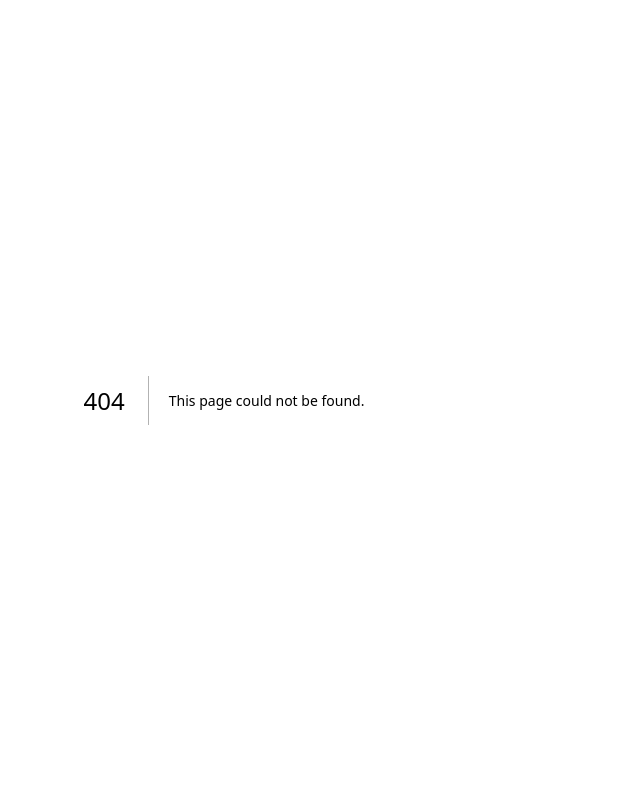
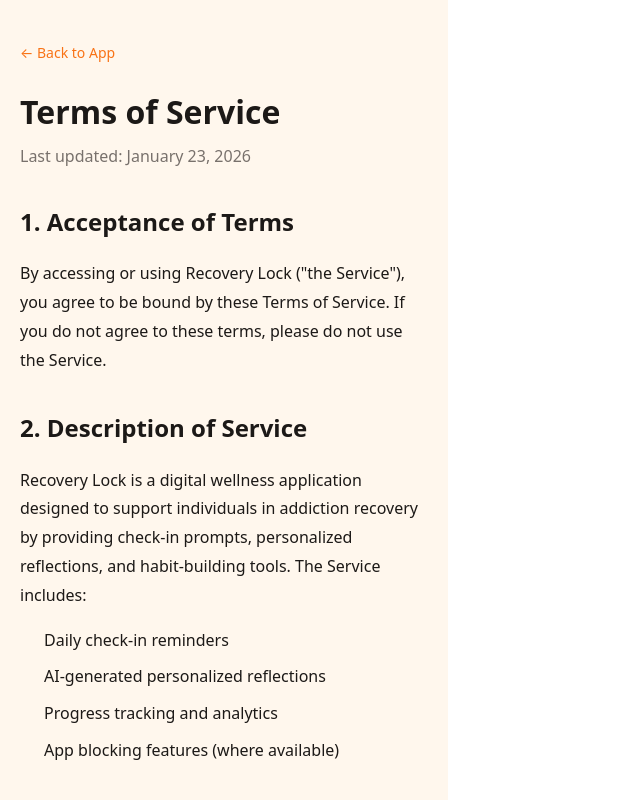
Before and after one commit to rogergrubb/recoverylock, a Next.js app: page /terms in a window 1280 px wide. Before the commit this address had no page. Shown: the whole page, without its empty margins (0-640 px from the left). Built offline with nearby package versions, Linux system fonts and the light colour scheme.

Commit message:
Add Terms of Service page

```diff
--- /dev/null
+++ b/app/terms/page.tsx
@@ -0,0 +1,135 @@
+export default function TermsOfService() {
+  return (
+    <div style={{
+      minHeight: '100vh',
+      background: '#FFF7ED',
+      padding: '40px 20px',
+      fontFamily: 'system-ui, -apple-system, sans-serif'
+    }}>
+      <div style={{ maxWidth: '800px', margin: '0 auto' }}>
+        <a href="/" style={{ color: '#f97316', textDecoration: 'none', fontSize: '14px' }}>← Back to App</a>
+
+        <h1 style={{ fontSize: '32px', fontWeight: 'bold', color: '#1c1917', marginTop: '24px', marginBottom: '8px' }}>
+          Terms of Service
+        </h1>
+        <p style={{ color: '#78716c', marginBottom: '32px' }}>Last updated: January 23, 2026</p>
+
+        <div style={{ color: '#1c1917', lineHeight: '1.8', fontSize: '16px' }}>
+          <h2 style={{ fontSize: '24px', fontWeight: '600', marginTop: '32px', marginBottom: '16px' }}>1. Acceptance of Terms</h2>
+          <p style={{ marginBottom: '16px' }}>
+            By accessing or using Recovery Lock (&quot;the Service&quot;), you agree to be bound by these Terms of Service. If you do not agree to these terms, please do not use the Service.
+          </p>
+
+          <h2 style={{ fontSize: '24px', fontWeight: '600', marginTop: '32px', marginBottom: '16px' }}>2. Description of Service</h2>
+          <p style={{ marginBottom: '16px' }}>
+            Recovery Lock is a digital wellness application designed to support individuals in addiction recovery by providing check-in prompts, personalized reflections, and habit-building tools. The Service includes:
+          </p>
+          <ul style={{ marginBottom: '16px', paddingLeft: '24px' }}>
+            <li style={{ marginBottom: '8px' }}>Daily check-in reminders</li>
+            <li style={{ marginBottom: '8px' }}>AI-generated personalized reflections</li>
+            <li style={{ marginBottom: '8px' }}>Progress tracking and analytics</li>
+            <li style={{ marginBottom: '8px' }}>App blocking features (where available)</li>
+          </ul>
+
+          <h2 style={{ fontSize: '24px', fontWeight: '600', marginTop: '32px', marginBottom: '16px' }}>3. Important Disclaimer</h2>
+          <div style={{
+            background: '#fef3c7',
+            border: '1px solid #f59e0b',
+            borderRadius: '8px',
+            padding: '16px',
+            marginBottom: '16px'
+          }}>
+            <p style={{ marginBottom: '8px' }}>
+              <strong>Recovery Lock is not a substitute for professional medical advice, diagnosis, or treatment.</strong>
+            </p>
+            <p style={{ marginBottom: '8px' }}>
+              This app is a supportive tool and should be used in conjunction with, not as a replacement for, professional treatment programs, therapy, counseling, or medical care.
+            </p>
+            <p>
+              If you are experiencing a medical emergency or mental health crisis, please contact emergency services (911) or a crisis hotline immediately.
+            </p>
+          </div>
+
+          <h2 style={{ fontSize: '24px', fontWeight: '600', marginTop: '32px', marginBottom: '16px' }}>4. User Accounts</h2>
+          <p style={{ marginBottom: '16px' }}>
+            You are responsible for maintaining the confidentiality of your account information and for all activities that occur under your account. You agree to notify us immediately of any unauthorized use.
+          </p>
+
+          <h2 style={{ fontSize: '24px', fontWeight: '600', marginTop: '32px', marginBottom: '16px' }}>5. Subscriptions and Payments</h2>
+
+          <h3 style={{ fontSize: '18px', fontWeight: '600', marginTop: '24px', marginBottom: '12px' }}>5.1 Free Trial</h3>
+          <p style={{ marginBottom: '16px' }}>
+            New users receive a 5-day free trial with full access to all features. No payment information is required to start the trial.
+          </p>
+
+          <h3 style={{ fontSize: '18px', fontWeight: '600', marginTop: '24px', marginBottom: '12px' }}>5.2 Subscription Plans</h3>
+          <ul style={{ marginBottom: '16px', paddingLeft: '24px' }}>
+            <li style={{ marginBottom: '8px' }}><strong>Weekly:</strong> $9.99 per week, billed weekly</li>
+            <li style={{ marginBottom: '8px' }}><strong>Yearly:</strong> $49.99 per year, billed annually (save 60%)</li>
+          </ul>
+
+          <h3 style={{ fontSize: '18px', fontWeight: '600', marginTop: '24px', marginBottom: '12px' }}>5.3 Cancellation</h3>
+          <p style={{ marginBottom: '16px' }}>
+            You may cancel your subscription at any time. Cancellation will take effect at the end of your current billing period. No refunds will be provided for partial billing periods.
+          </p>
+
+          <h3 style={{ fontSize: '18px', fontWeight: '600', marginTop: '24px', marginBottom: '12px' }}>5.4 App Store Purchases</h3>
+          <p style={{ marginBottom: '16px' }}>
+            If you subscribe through the Apple App Store or Google Play Store, billing is managed by the respective platform. Please refer to their terms for refund policies.
+          </p>
+
+          <h2 style={{ fontSize: '24px', fontWeight: '600', marginTop: '32px', marginBottom: '16px' }}>6. Acceptable Use</h2>
+          <p style={{ marginBottom: '16px' }}>You agree not to:</p>
+          <ul style={{ marginBottom: '16px', paddingLeft: '24px' }}>
+            <li style={{ marginBottom: '8px' }}>Use the Service for any unlawful purpose</li>
+            <li style={{ marginBottom: '8px' }}>Attempt to reverse engineer the application</li>
+            <li style={{ marginBottom: '8px' }}>Share your account with others</li>
+            <li style={{ marginBottom: '8px' }}>Interfere with the operation of the Service</li>
+            <li style={{ marginBottom: '8px' }}>Use the Service to harm others</li>
+          </ul>
+
+          <h2 style={{ fontSize: '24px', fontWeight: '600', marginTop: '32px', marginBottom: '16px' }}>7. Intellectual Property</h2>
+          <p style={{ marginBottom: '16px' }}>
+            All content, features, and functionality of the Service are owned by Recovery Lock and are protected by copyright, trademark, and other intellectual property laws.
+          </p>
+
+          <h2 style={{ fontSize: '24px', fontWeight: '600', marginTop: '32px', marginBottom: '16px' }}>8. Limitation of Liability</h2>
+          <p style={{ marginBottom: '16px' }}>
+            To the maximum extent permitted by law, Recovery Lock shall not be liable for any indirect, incidental, special, consequential, or punitive damages resulting from your use of the Service.
+          </p>
+
+          <h2 style={{ fontSize: '24px', fontWeight: '600', marginTop: '32px', marginBottom: '16px' }}>9. Termination</h2>
+          <p style={{ marginBottom: '16px' }}>
+            We reserve the right to terminate or suspend your account at any time for violation of these Terms. You may terminate your account at any time by contacting support.
+          </p>
+
+          <h2 style={{ fontSize: '24px', fontWeight: '600', marginTop: '32px', marginBottom: '16px' }}>10. Changes to Terms</h2>
+          <p style={{ marginBottom: '16px' }}>
+            We may modify these Terms at any time. Continued use of the Service after changes constitutes acceptance of the new Terms.
+          </p>
+
+          <h2 style={{ fontSize: '24px', fontWeight: '600', marginTop: '32px', marginBottom: '16px' }}>11. Contact</h2>
+          <p style={{ marginBottom: '16px' }}>
+            For questions about these Terms, please contact us at support@recoverylock.app.
+          </p>
+
+          <div style={{
+            marginTop: '48px',
+            paddingTop: '24px',
+            borderTop: '1px solid #e5e5e5',
+            textAlign: 'center',
+            color: '#78716c',
+            fontSize: '14px'
+          }}>
+            <p>© 2026 Recovery Lock. All rights reserved.</p>
+            <div style={{ marginTop: '16px' }}>
+              <a href="/privacy" style={{ color: '#f97316', marginRight: '24px' }}>Privacy Policy</a>
+              <a href="/terms" style={{ color: '#f97316', marginRight: '24px' }}>Terms of Service</a>
+              <a href="/support" style={{ color: '#f97316' }}>Support</a>
+            </div>
+          </div>
+        </div>
+      </div>
+    </div>
+  );
+}
```
